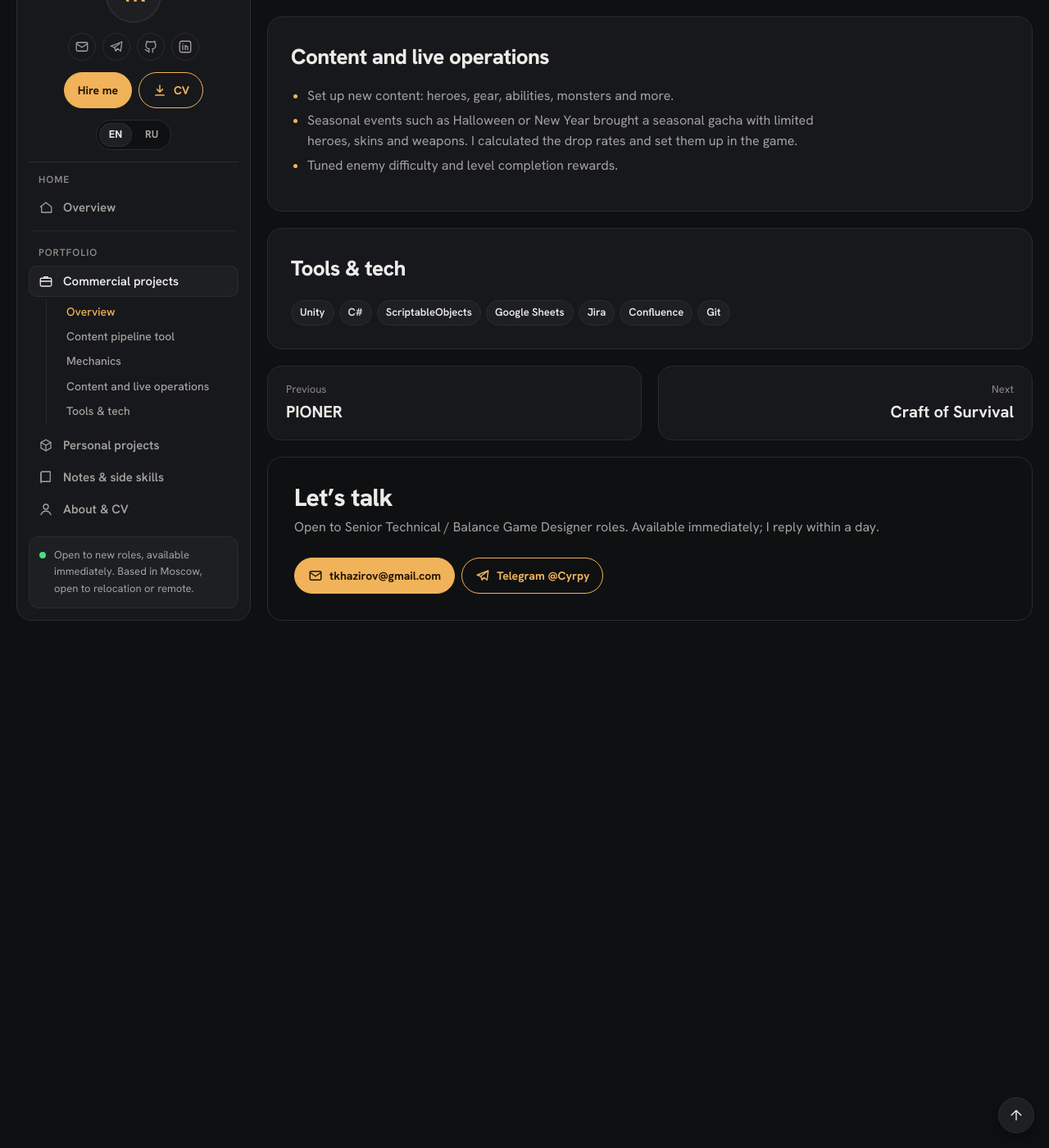
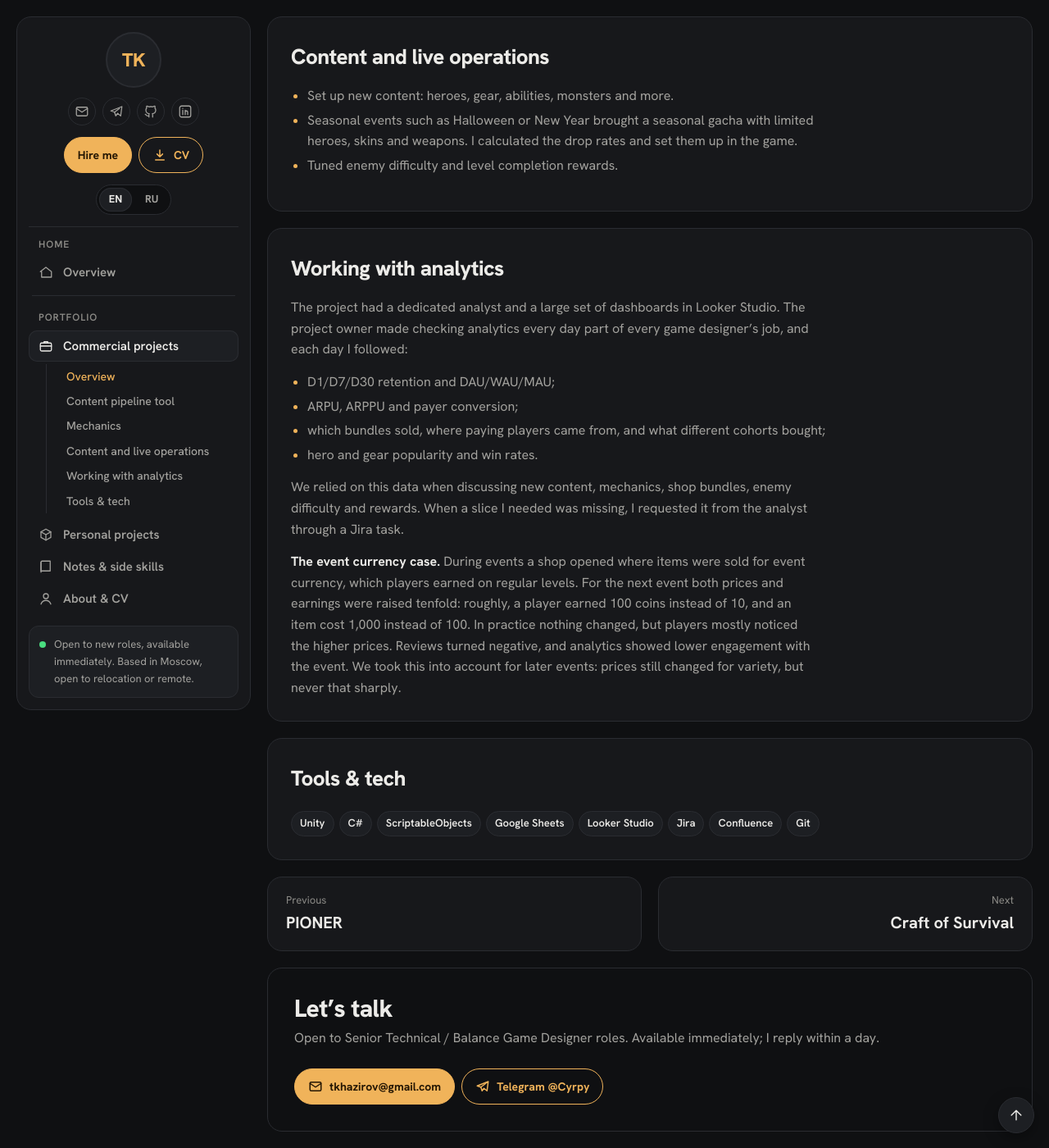
Before and after one commit to KhazirovTimur/KhazirovTimur.github.io, a Jekyll site: the page built from experience/the-braves.md, in a window 1280 px wide and 1400 px high, scrolled down 2246 px. Shown: the whole window at 82% size. Built offline with Jekyll 4.4.1, drawn with Linux system fonts in a browser that asks for light colours; before the commit the page ends 3023 px from its top, so only the background shows below that.

Commit message:
The Braves: add analytics section (RU/EN), Looker Studio in stack and CVs
Co-Authored-By: Claude Opus 5.5 <noreply@anthropic.com>
Claude-Session: https://claude.ai/code/session_01KqQuwKLy2JmL8Mj5472tYb

```diff
--- a/_cv/cv.yml
+++ b/_cv/cv.yml
@@ -58,8 +58,8 @@ skills:
     text: { en: "C++, C#, Python", ru: "C++, C#, Python" }
   - name: { en: "Tools", ru: "Инструменты" }
     text:
-      en: "Git, Bitbucket, Jira, Confluence, Miro, Rider, Visual Studio, Excel / Google Sheets"
-      ru: "Git, Bitbucket, Jira, Confluence, Miro, Rider, Visual Studio, Excel / Google Sheets"
+      en: "Git, Bitbucket, Jira, Confluence, Miro, Rider, Visual Studio, Excel / Google Sheets, Looker Studio"
+      ru: "Git, Bitbucket, Jira, Confluence, Miro, Rider, Visual Studio, Excel / Google Sheets, Looker Studio"
 
 # Bullets per career entry. `ref` matches the project ref in _data/career.yml
 # (the QA entry has ref: qa). Order follows _data/career.yml.
@@ -97,11 +97,13 @@ jobs:
         - "Built a UI-automation script that moves data from Google Sheets into a browser-only admin panel with no API, making content setup 10× faster."
         - "Designed gamepad controls for every screen, including a single Sony / Xbox / Nintendo layout table in the spec; the player profile (achievement showcase, frames, avatars) took two design iterations."
         - "Set up content for live updates, tuned enemy difficulty, rewards and the gacha economy; calculated gacha drop rates for seasonal events."
+        - "Tracked retention, monetization and hero/gear stats daily in Looker Studio and used them in content and shop decisions."
       ru:
         - "Написал 25+ ТЗ для художников и программистов и вёл множество механик (скиллы героев, поведение оружия, вариации боссов) от идеи до реализации и баланса."
         - "Написал скрипт UI-автоматизации, который переносит данные из Google Таблиц в браузерную админку без API; контент стал заводиться в 10 раз быстрее."
         - "Спроектировал управление с геймпада для всех экранов, включая единую таблицу раскладок Sony, Xbox и Nintendo в ТЗ; профиль игрока (витрина достижений, рамки, аватары) сделал за две итерации."
         - "Заводил контент для live-обновлений, настраивал сложность врагов, награды и гача-экономику; рассчитывал шансы выпадения в гаче для сезонных ивентов."
+        - "Каждый день отслеживал ретеншн, монетизацию и статистику героев и снаряжения в Looker Studio и опирался на них в решениях по контенту и магазину."
   craft-of-survival:
     project:
       en: "Craft of Survival (Google Play, released) — single-player survival RPG, Unity"
--- a/experience/the-braves.md
+++ b/experience/the-braves.md
@@ -23,7 +23,7 @@ links:
 highlights:
   - { value: "×10", label: "faster content integration with my tool" }
   - { value: "25+", label: "specs written for artists and programmers" }
-stack: [Unity, "C#", ScriptableObjects, Google Sheets, Jira, Confluence, Git]
+stack: [Unity, "C#", ScriptableObjects, Google Sheets, Looker Studio, Jira, Confluence, Git]
 permalink: /experience/the-braves/
 ---
 
@@ -56,3 +56,16 @@ I wrote design specs for and owned a large number of mechanics. Most of them are
 - Set up new content: heroes, gear, abilities, monsters and more.
 - Seasonal events such as Halloween or New Year brought a seasonal gacha with limited heroes, skins and weapons. I calculated the drop rates and set them up in the game.
 - Tuned enemy difficulty and level completion rewards.
+
+## Working with analytics
+
+The project had a dedicated analyst and a large set of dashboards in Looker Studio. The project owner made checking analytics every day part of every game designer’s job, and each day I followed:
+
+- D1/D7/D30 retention and DAU/WAU/MAU;
+- ARPU, ARPPU and payer conversion;
+- which bundles sold, where paying players came from, and what different cohorts bought;
+- hero and gear popularity and win rates.
+
+We relied on this data when discussing new content, mechanics, shop bundles, enemy difficulty and rewards. When a slice I needed was missing, I requested it from the analyst through a Jira task.
+
+**The event currency case.** During events a shop opened where items were sold for event currency, which players earned on regular levels. For the next event both prices and earnings were raised tenfold: roughly, a player earned 100 coins instead of 10, and an item cost 1,000 instead of 100. In practice nothing changed, but players mostly noticed the higher prices. Reviews turned negative, and analytics showed lower engagement with the event. We took this into account for later events: prices still changed for variety, but never that sharply.
```
Also changed, not shown: ru/experience/the-braves.md (+15 -1 lines), 3 other files.
